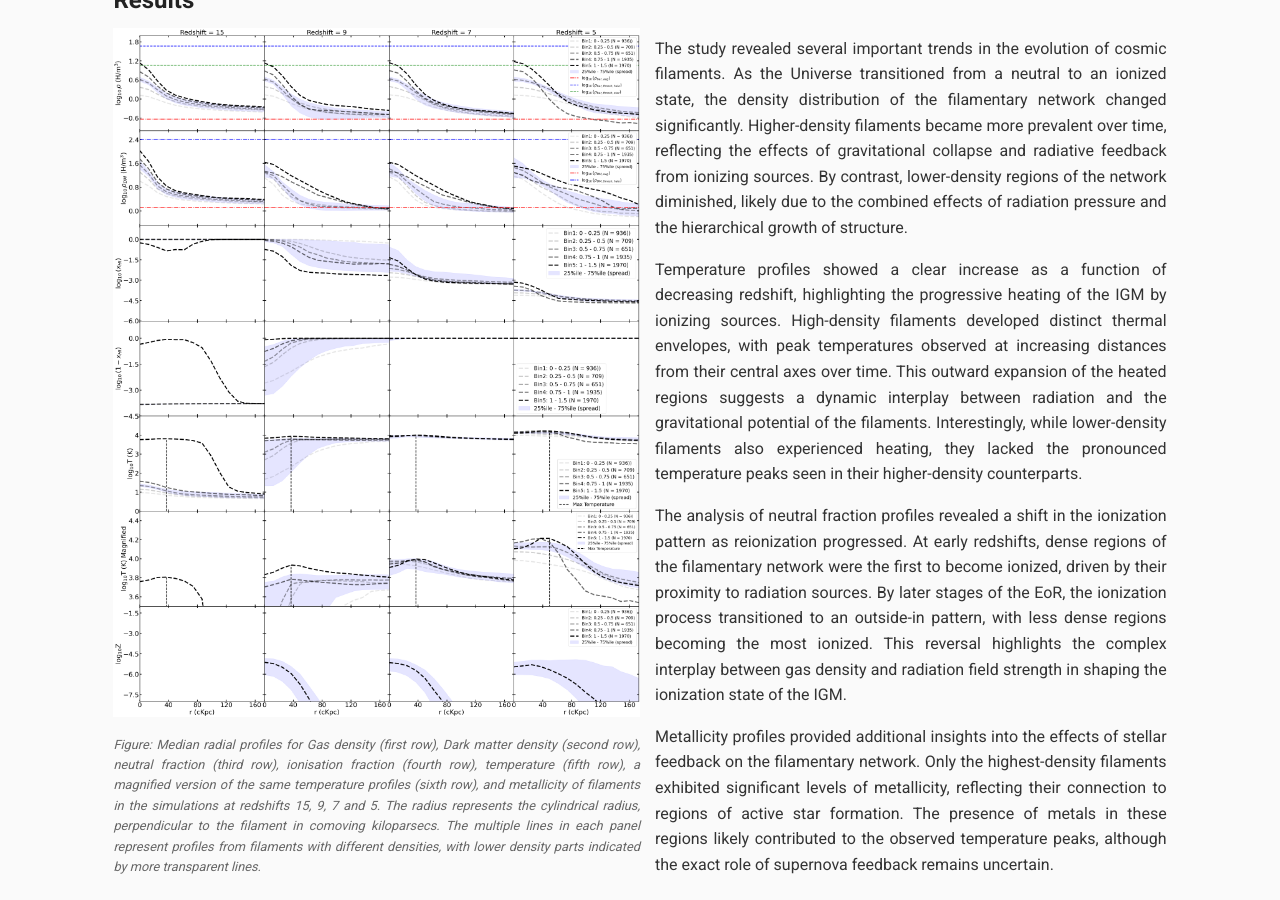
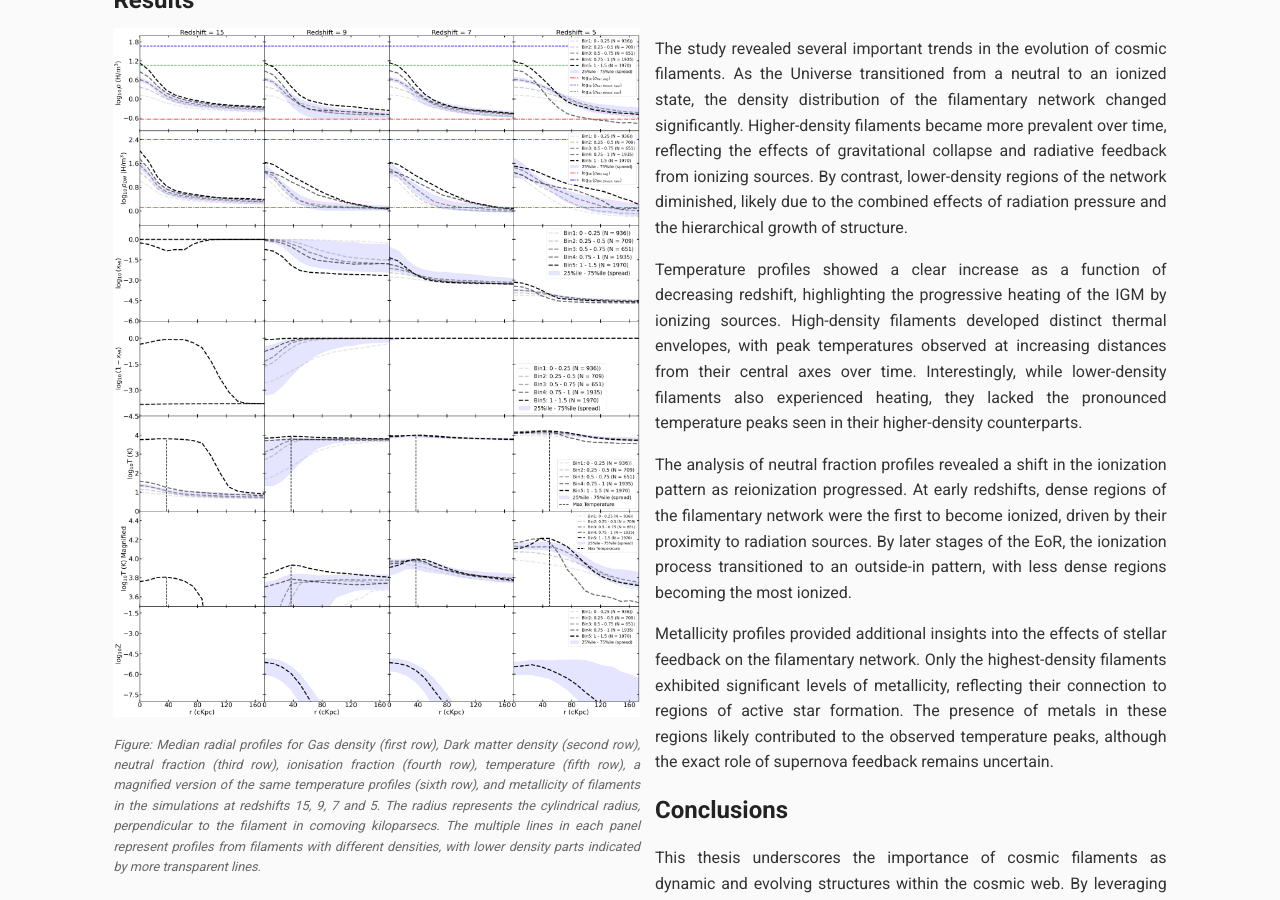
Before and after one commit to vishrut-b/Master-Thesis, a Jekyll site: the page built from index.md, in a window 1280 px wide and 900 px high, scrolled down 1816 px. Built offline with Jekyll 4.4.1, drawn with Linux system fonts in a browser that asks for light colours; our own code applies the rules of GitHub Pages for plain Markdown files.

Commit message:
Update index.md

```diff
--- a/index.md
+++ b/index.md
@@ -97,9 +97,9 @@ properties over time.
 
 The study revealed several important trends in the evolution of cosmic filaments. As the Universe transitioned from a neutral to an ionized state, the density distribution of the filamentary network changed significantly. Higher-density filaments became more prevalent over time, reflecting the effects of gravitational collapse and radiative feedback from ionizing sources. By contrast, lower-density regions of the network diminished, likely due to the combined effects of radiation pressure and the hierarchical growth of structure.
 
-Temperature profiles showed a clear increase as a function of decreasing redshift, highlighting the progressive heating of the IGM by ionizing sources. High-density filaments developed distinct thermal envelopes, with peak temperatures observed at increasing distances from their central axes over time. This outward expansion of the heated regions suggests a dynamic interplay between radiation and the gravitational potential of the filaments. Interestingly, while lower-density filaments also experienced heating, they lacked the pronounced temperature peaks seen in their higher-density counterparts.
+Temperature profiles showed a clear increase as a function of decreasing redshift, highlighting the progressive heating of the IGM by ionizing sources. High-density filaments developed distinct thermal envelopes, with peak temperatures observed at increasing distances from their central axes over time. Interestingly, while lower-density filaments also experienced heating, they lacked the pronounced temperature peaks seen in their higher-density counterparts.
 
-The analysis of neutral fraction profiles revealed a shift in the ionization pattern as reionization progressed. At early redshifts, dense regions of the filamentary network were the first to become ionized, driven by their proximity to radiation sources. By later stages of the EoR, the ionization process transitioned to an outside-in pattern, with less dense regions becoming the most ionized. This reversal highlights the complex interplay between gas density and radiation field strength in shaping the ionization state of the IGM.
+The analysis of neutral fraction profiles revealed a shift in the ionization pattern as reionization progressed. At early redshifts, dense regions of the filamentary network were the first to become ionized, driven by their proximity to radiation sources. By later stages of the EoR, the ionization process transitioned to an outside-in pattern, with less dense regions becoming the most ionized.
 
 Metallicity profiles provided additional insights into the effects of stellar feedback on the filamentary network. Only the highest-density filaments exhibited significant levels of metallicity, reflecting their connection to regions of active star formation. The presence of metals in these regions likely contributed to the observed temperature peaks, although the exact role of supernova feedback remains uncertain.
 
```
